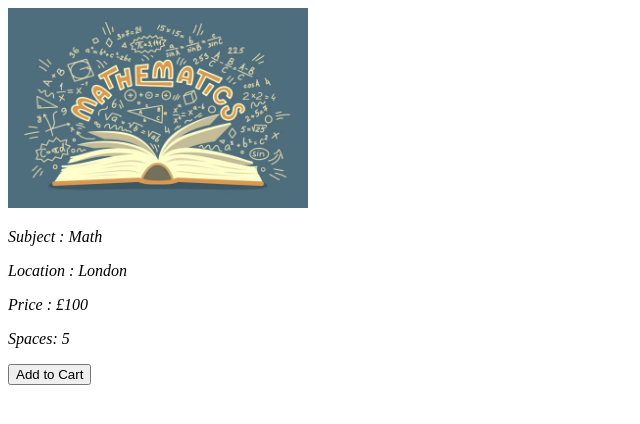
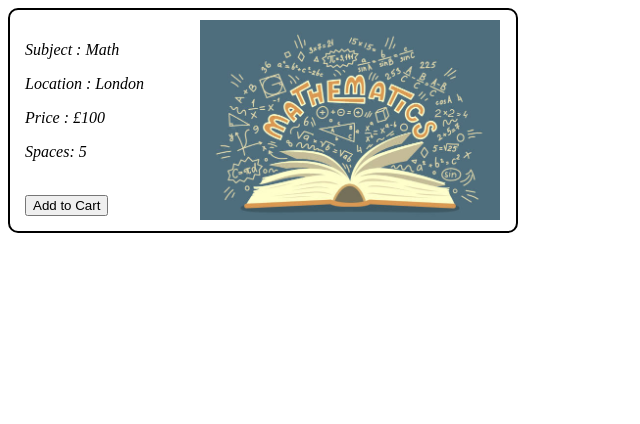
Before and after one commit to naadir27/CartProject, a plain HTML site: page index.html in a window 1280 px wide. Shown: the whole page, without its empty margins (0-640 px from the left). Drawn offline with nearby package versions, Linux system fonts and the light colour scheme.

Commit message:
12th commit Added CSS Container

```diff
--- a/index.html
+++ b/index.html
@@ -3,26 +3,30 @@
 <head>
     <title>SUBJECT SPACES</title>
     <script src="https://cdn.jsdelivr.net/npm/vue@2.7.10/dist/vue.js"></script>
+    <link rel="stylesheet" href="stylesheet.css">
 </head>
 
 <body>
 
     <!-- Elements where Vue.js will mount the application -->
-    <div id="app">
+    <div class="container">
+        <div class="leftside" id="app">
                 <main>
-            <img src="./images/math.jpg" width="300" height="200">
 
                     <!-- The double curly brackets is the shorter version of 'v-text' -->
-            <p><i>Subject : {{subject}}  </p>
-            <p>   Location : {{location}}</p>
-            <p>   Price : {{price}}      </p>
-            <p>   Spaces: {{spaces}} </i></p>
+                 <i><p> Subject : {{subject}}   </p>
+                    <p> Location : {{location}} </p>
+                    <p> Price : {{price}}       </p>
+                    <p> Spaces: {{spaces}}      </p></i><br>
 
                     <!-- Button will get disabled after the Spaces reach to Zero -->
-            <button v-on:click="addToCart" :disabled="numberOfSpaces==0">
+                    <button v-on:click="addToCart" :disabled="numberOfSpaces == 0">
                         Add to Cart
                     </button>
+
                 </main>
+        </div>
+      <div class="rightside"></div>
     </div>
 
     <!-- Script for Vue.js -->
@@ -33,7 +37,7 @@
                 subject: "Math",
                 location: "London",
                 price: "£100",
-                spaces: "5",
+                spaces: 5,
             },
             methods: {
                 addToCart: function (){
--- /dev/null
+++ b/stylesheet.css
@@ -0,0 +1,27 @@
+.container {
+    display: grid;
+    grid-template-columns: 300px 200px;
+    width: 40%;
+    height: auto;
+    border: solid 2px black;
+    border-radius: 10px;
+  }
+
+.leftside {
+    padding: 5%;
+}
+
+.rightside {
+    position: relative;
+}
+
+.rightside::before {
+    content: '';
+    background-image: url(/images/math.jpg);
+    background-size: cover;
+    width: 300px;
+    height: 200px;
+    bottom: 5%;
+    right: 5%;
+    position: absolute;
+}
```
Lines whose indentation alone changed are shown as unchanged.
